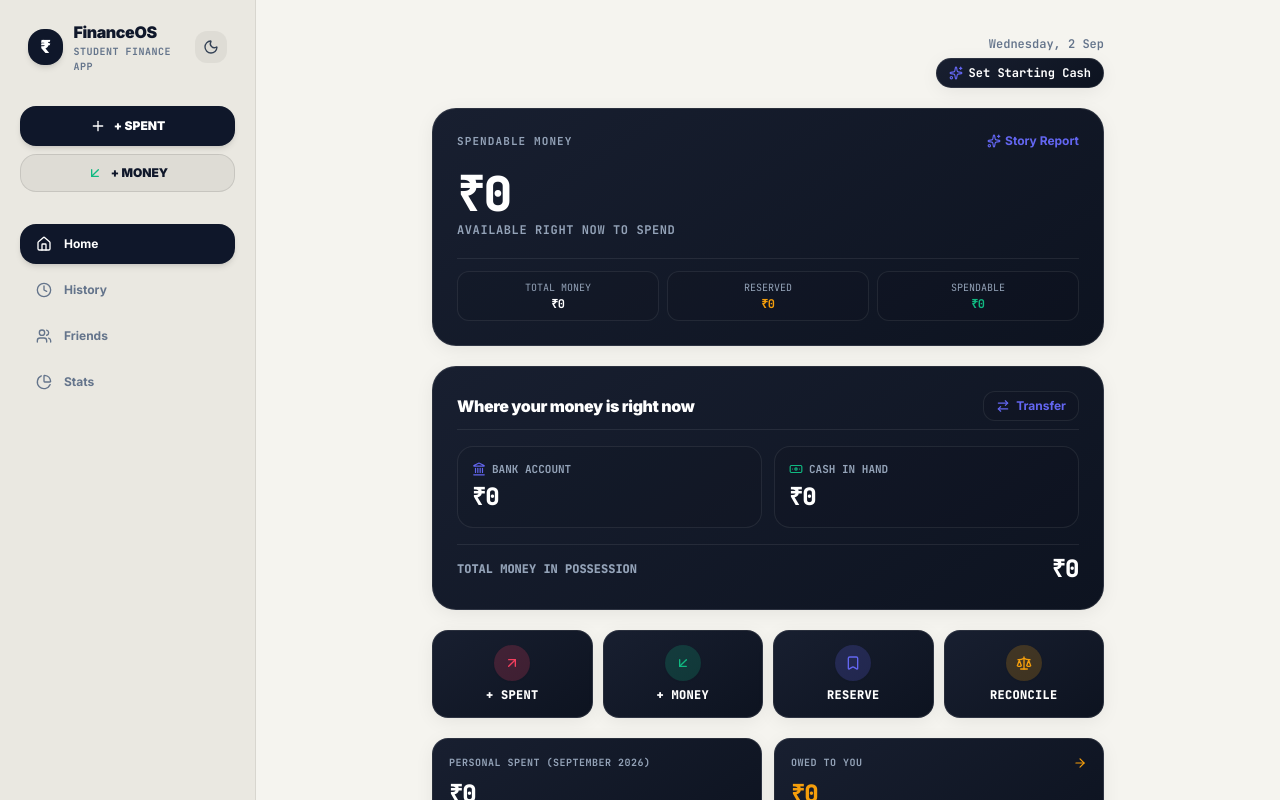
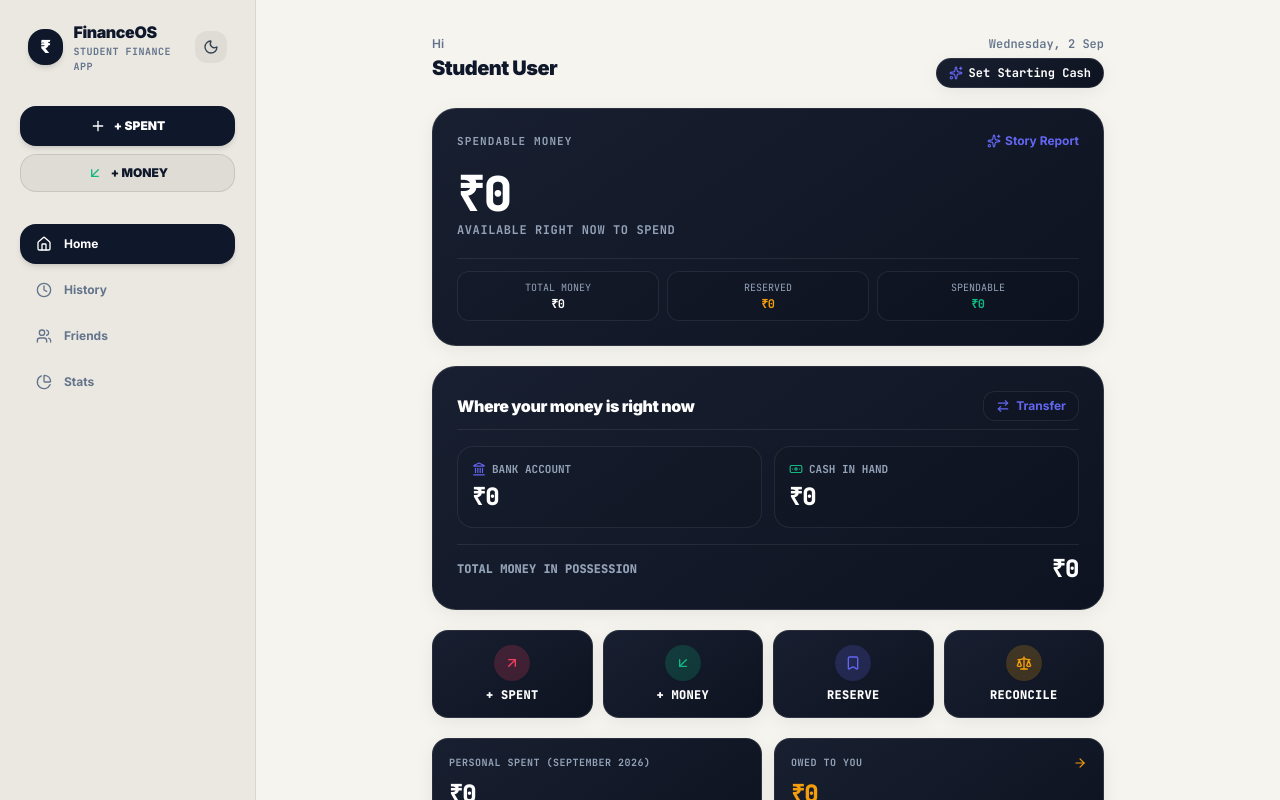
Before and after one commit to crsajid7/FinanceOS, a React (Vite) app: page / in a window 1280 px wide. Shown: the top 800 px of the page. Built offline with nearby package versions, Linux system fonts and the light colour scheme.

Commit message:
fix: make Hi and User Name always visible on left of header in both pre and post starting cash states

```diff
--- a/src/components/home/HomeScreen.tsx
+++ b/src/components/home/HomeScreen.tsx
@@ -56,10 +56,21 @@ export const HomeScreen: React.FC<HomeScreenProps> = ({
   return (
     <div className="space-y-5 pb-28 max-w-2xl mx-auto">
 
-      {/* 1. Header: State-Dependent Layout */}
+      {/* 1. Header: Hi & Name ALWAYS on Left, Date & Actions on Right */}
+      <div className="flex items-start justify-between pt-1">
+        {/* Left: Hi & User Name ALWAYS present */}
+        <div>
+          <span className="text-xs font-semibold text-[var(--page-subtitle)] block mb-0.5">
+            Hi
+          </span>
+          <h1 className="text-xl font-black tracking-tight text-[var(--page-title)]">
+            {currentUser.name}
+          </h1>
+        </div>
+
+        {/* Right: Date & Optional Starting Cash setup button */}
         {!hasStartingCash ? (
-        /* STATE 1: Starting Cash NOT Set (Onboarding layout) */
-        <div className="flex flex-col items-end pt-1 space-y-1.5">
+          <div className="flex flex-col items-end space-y-1.5">
             <span className="text-xs font-semibold text-[var(--page-subtitle)] font-mono">
               {fullDateSingleLine}
             </span>
@@ -72,19 +83,6 @@ export const HomeScreen: React.FC<HomeScreenProps> = ({
             </button>
           </div>
         ) : (
-        /* STATE 2: Starting Cash HAS Been Set (Clean mirrored two-column layout) */
-        <div className="flex items-start justify-between pt-1">
-          {/* Left: Hi & User Name */}
-          <div>
-            <span className="text-xs font-semibold text-[var(--page-subtitle)] block mb-0.5">
-              Hi
-            </span>
-            <h1 className="text-xl font-black tracking-tight text-[var(--page-title)]">
-              {currentUser.name}
-            </h1>
-          </div>
-
-          {/* Right: Day & Date with identical typography hierarchy */}
           <div className="text-right">
             <span className="text-xs font-semibold text-[var(--page-subtitle)] block mb-0.5">
               {dayName}
@@ -93,8 +91,8 @@ export const HomeScreen: React.FC<HomeScreenProps> = ({
               {dateName}
             </span>
           </div>
+        )}
       </div>
-      )}
 
       {/* 2. Primary Spendable Money Hero Card */}
       <div className="theme-card rounded-3xl p-6 shadow-md space-y-4">
```
Lines whose indentation alone changed are shown as unchanged.
